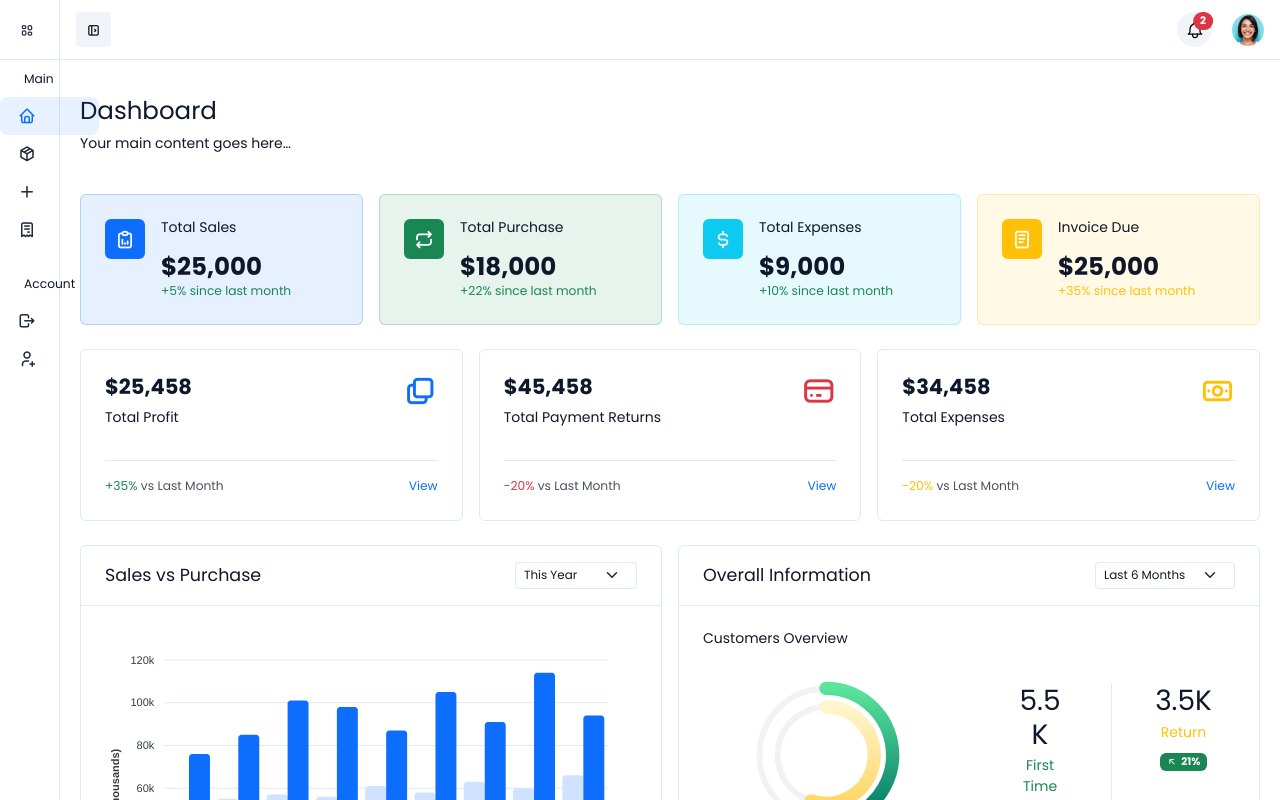
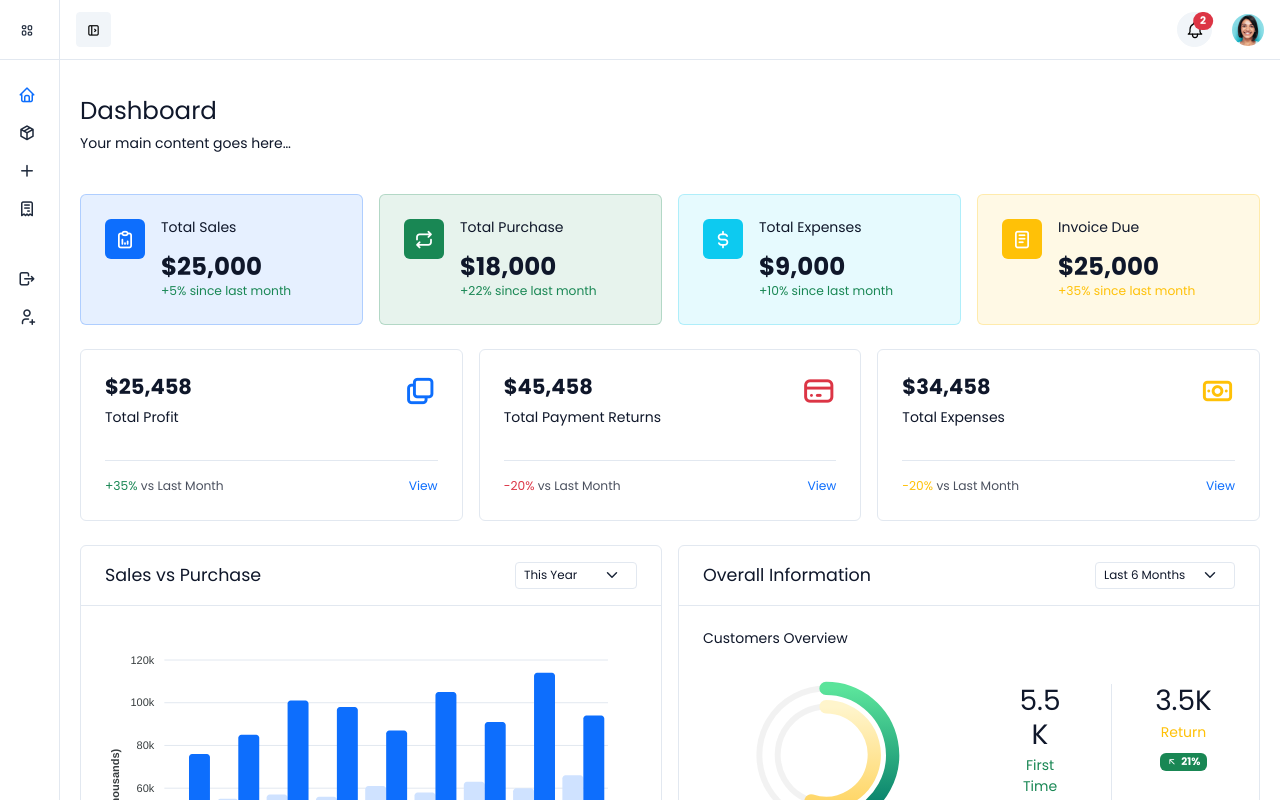
Before and after one commit to codescandy/inapp, a website built with Vite: page src/index.html in a window 1280 px wide. Both pictures are taken after a click on the button 273 px from the left and 29 px from the top of the page. Shown: the top 800 px of the page. Built offline with nearby package versions, Linux system fonts and the light colour scheme.

Commit message:
updated js

```diff
--- a/src/assets/scss/_custom.scss
+++ b/src/assets/scss/_custom.scss
@@ -30,7 +30,7 @@
     font-weight: 400;
 		gap: 12px;
 		white-space: nowrap;
-    // margin: 0 12px;
+    margin: 0 12px;
     border-radius: 8px;
 
 		&:hover {
@@ -65,6 +65,10 @@
 }
 .sidebar.collapsed {
 	width: 60px;
+	.nav-link{
+		margin: 0 0px;
+		background-color: transparent;
+	}
 	.nav-text {
 		display: none;
 	}
--- a/src/index.html
+++ b/src/index.html
@@ -121,7 +121,7 @@
       <span class="logo-text">InApp</span>
     </div>
     <ul class="nav flex-column">
-      <li class="px-4 py-2"><small>Main</small></li>
+      <li class="px-4 py-2"><small class="nav-text">Main</small></li>
       <li><a class="nav-link active" href="index.html"><i class="ti ti-home"></i><span
             class="nav-text">Dashboard</span></a></li>
       <li><a class="nav-link" href="inventory.html"><i class="ti ti-box-seam"></i><span
@@ -131,7 +131,7 @@
       <li><a class="nav-link" href="reports.html"><i class="ti ti-receipt"></i><span class="nav-text">Reports</span></a>
       </li>
 
-      <li class="px-4 pt-4 pb-2"><small>Account</small></li>
+      <li class="px-4 pt-4 pb-2"><small class="nav-text">Account</small></li>
       <li><a class="nav-link" href="signin.html"><i class="ti ti-logout"></i><span class="nav-text">Log in</span></a>
       </li>
       <li><a class="nav-link" href="signup.html"><i class="ti ti-user-plus"></i><span class="nav-text">Sign
```
Also changed, not shown: src/create-product.html (+2 -2 lines), src/inventory.html (+2 -2 lines), src/reports.html (+2 -2 lines).
